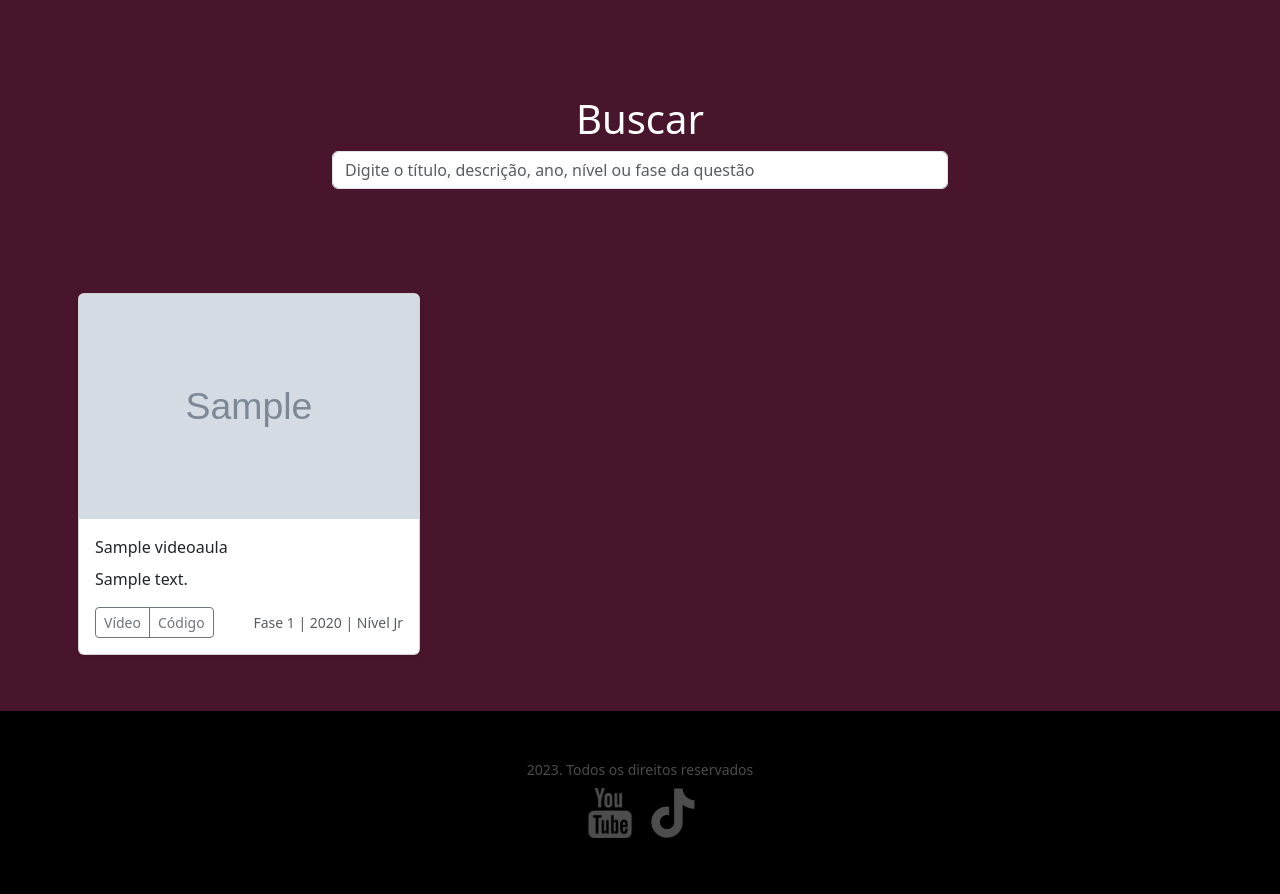
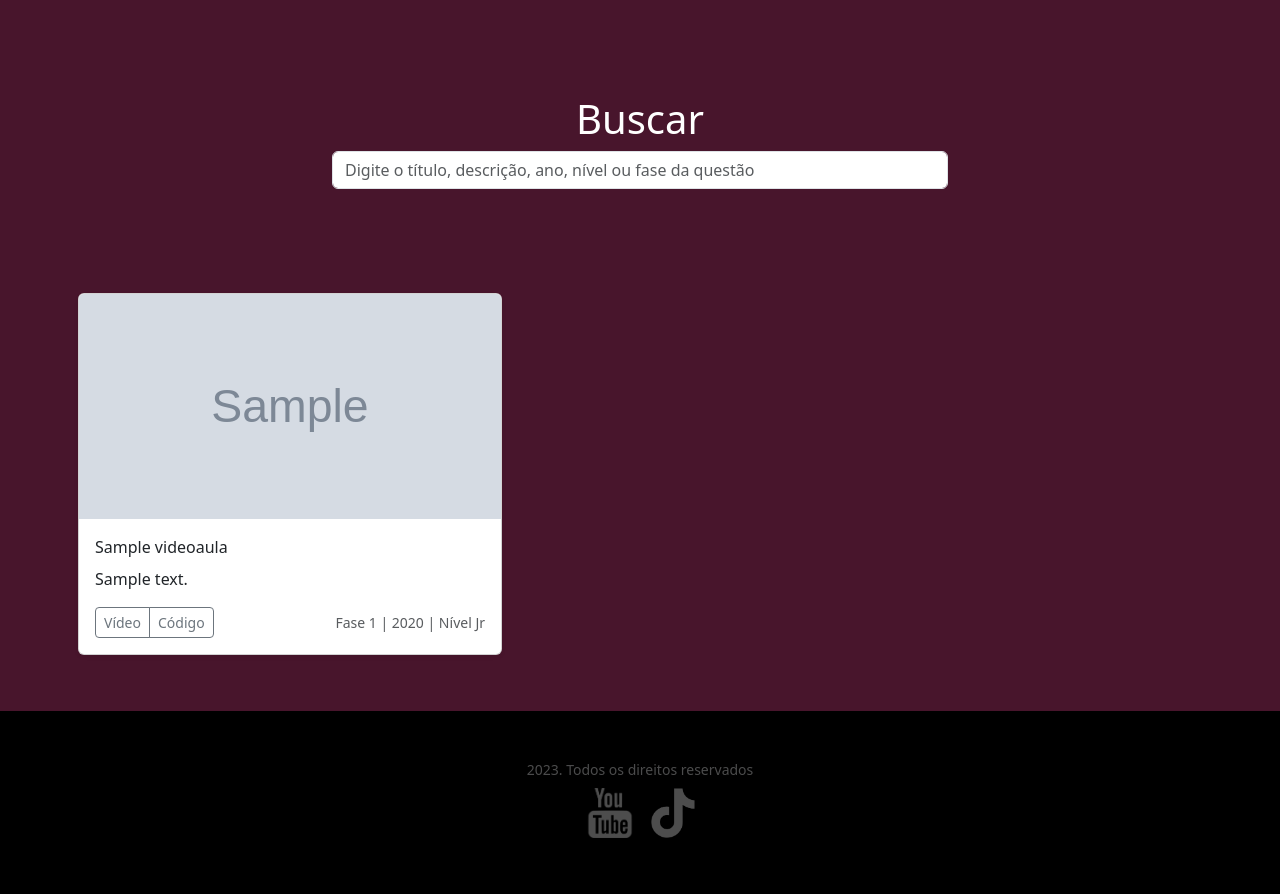
Before and after one commit to joaogino/OBI, a Django app: template videoaulas/templates/public/index.html in a window 1280 px wide. Shown: the part 77-971 px from the top of the page. Run offline with Django 5.2, Linux system fonts and the light colour scheme; the template is opened without the code that fills it: values that come from a table or form of the project are taken from there, others are empty; tables that the repository leaves empty hold one stand-in row (values such as "Sample post"); grey boxes marked "Sample" are stand-in pictures; parts of the project's set-up code (start-up, migrations or seed data) failed here and were passed over; some libraries are stand-ins or nearby versions.

Commit message:
correcao flexbox

```diff
--- a/static/css/estilo.css
+++ b/static/css/estilo.css
@@ -39,7 +39,8 @@ footer {
    align-self: center;
    flex-basis: 30%;
    flex-grow: 1;
-   min-width: 438px;
+   min-width: 424px;
+
 }
 
 
@@ -58,7 +59,7 @@ footer {
 }
 
 
-@media screen and (min-width: 280px) {
+@media screen and (max-width: 280px) {
    .album .card {
       min-width: 230px;
    }
```
